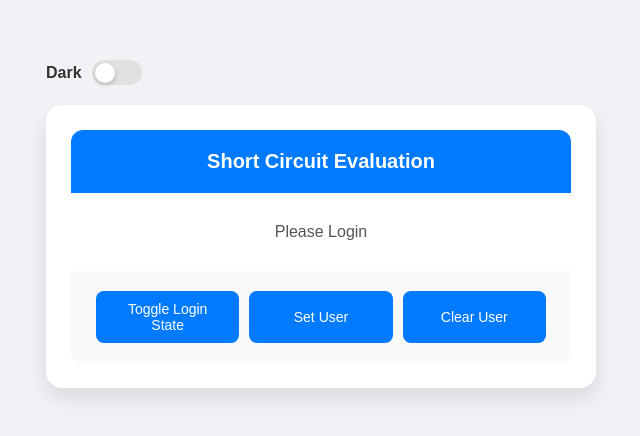
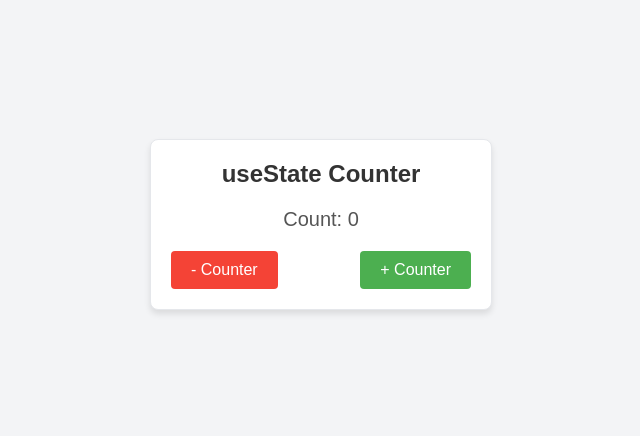
Before and after one commit to alokuidev/shortcircuitevaluation, a React (Create React App) app: page / in a window 1280 px wide. Shown: the part 176-612 px from the top of the page, without its empty margins (319-959 px from the left). Built offline with nearby package versions, Linux system fonts and the light colour scheme.

Commit message:
counter implemented

```diff
--- a/src/App.js
+++ b/src/App.js
@@ -1,41 +1,14 @@
-import { useState } from "react";
+import Counter from "./hooks/ComponentUSeState/Counter";
+// import State from "./State";
+
 
 function App() {
-  const [loginState, setLoginState] = useState(false);
-  const [user, setUser] = useState(false);
-  const changeLoginState = () =>{
-     setLoginState(!loginState);
-  }
 
-  const setUserName = () => {
-     setUser(!user);
-  }
-
-  const clearUserName = () =>{
-
-      setUser(false);
-      setLoginState(false);
-
-  }
 
   return (
     <>
-        <div className="toggle-container">
-    <label for="themeToggle">Dark</label>
-    <div className="toggle-switch" id="themeToggle" data-state="light"></div>
-  </div>
-  <div className="card">
-    <div className="card-header">Short Circuit Evaluation</div>
-    <div className="card-body">
-      <p>{ loginState ? `You are logged in` : ''}</p>
-      <p> {user ? `You are logged in as Alok` : ' Please Login' }</p>
-    </div>
-    <div className="card-footer">
-      <button onClick={changeLoginState}>Toggle Login State</button>
-      <button onClick={setUserName}>Set User</button>
-      <button onClick={clearUserName}>Clear User</button>
-    </div>
-  </div>
+        {/* <State/> */}
+        <Counter/>
     </>
   );
 }
--- /dev/null
+++ b/src/State.jsx
@@ -0,0 +1,44 @@
+import { useState } from "react";
+
+const State = () =>{
+    const [loginState, setLoginState] = useState(false);
+    const [user, setUser] = useState(false);
+    const changeLoginState = () =>{
+       setLoginState(!loginState);
+    }
+
+    const setUserName = () => {
+       setUser(!user);
+    }
+
+    const clearUserName = () =>{
+
+        setUser(false);
+        setLoginState(false);
+
+    }
+
+
+    return (
+    <>
+    <div className="toggle-container">
+    <label for="themeToggle">Dark</label>
+    <div className="toggle-switch" id="themeToggle" data-state="light"></div>
+  </div>
+  <div className="card">
+    <div className="card-header">Short Circuit Evaluation</div>
+    <div className="card-body">
+      <p>{ loginState ? `You are logged in` : ''}</p>
+      <p> {user ? `You are logged in as Alok` : ' Please Login' }</p>
+    </div>
+    <div className="card-footer">
+      <button onClick={changeLoginState}>Toggle Login State</button>
+      <button onClick={setUserName}>Set User</button>
+      <button onClick={clearUserName}>Clear User</button>
+    </div>
+  </div>
+        </>
+    )
+}
+
+export default State;
--- /dev/null
+++ b/src/hooks/ComponentUSeState/Counter.jsx
@@ -0,0 +1,33 @@
+import { useState } from 'react';
+import './style.css';
+
+const Counter = () => {
+
+    const [count, setCount] = useState(0);
+
+    const increment = () =>{
+        return (
+            setCount(count + 1)
+        )
+    }
+
+    const decrement = () =>{
+        return (
+            setCount(count - 1)
+        )
+    }
+    return(
+        <>
+            <div class="card">
+                <h2 class="card-title">useState Counter</h2>
+                <p class="counter-display">Count: <span id="count">{count}</span></p>
+                <div class="button-group">
+                    <button id="decrement" class="counter-button" onClick={decrement}>- Counter</button>
+                    <button id="increment" class="counter-button" onClick={increment}>+ Counter</button>
+                </div>
+            </div>
+        </>
+    )
+}
+
+export default Counter;
--- /dev/null
+++ b/src/hooks/ComponentUSeState/style.css
@@ -0,0 +1,60 @@
+body {
+    font-family: Arial, sans-serif;
+    display: flex;
+    justify-content: center;
+    align-items: center;
+    height: 100vh;
+    margin: 0;
+    background-color: #f3f4f6;
+  }
+
+  .card {
+    background-color: #fff;
+    border: 1px solid #e5e7eb;
+    border-radius: 8px;
+    box-shadow: 0 4px 6px rgba(0, 0, 0, 0.1);
+    padding: 20px;
+    text-align: center;
+    width: 300px;
+  }
+
+  .card-title {
+    margin: 0;
+    font-size: 1.5rem;
+    color: #333;
+  }
+
+  .counter-display {
+    margin: 20px 0;
+    font-size: 1.25rem;
+    color: #555;
+  }
+
+  .button-group {
+    display: flex;
+    justify-content: space-between;
+    gap: 10px;
+  }
+
+  .counter-button {
+    background-color: #4caf50;
+    color: white;
+    border: none;
+    border-radius: 4px;
+    padding: 10px 20px;
+    font-size: 1rem;
+    cursor: pointer;
+    transition: background-color 0.3s;
+  }
+
+  .counter-button:hover {
+    background-color: #45a049;
+  }
+
+  #decrement {
+    background-color: #f44336;
+  }
+
+  #decrement:hover {
+    background-color: #e53935;
+  }
```
